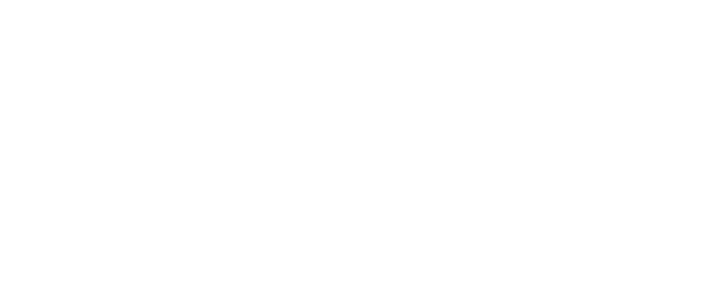
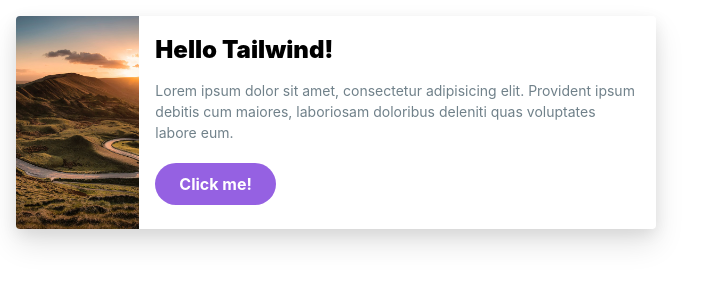
Before and after one commit to simonswiss/egghead-tailwind, a website: page index.html in a window 1280 px wide. Shown: the whole page, without its empty margins (0-715 px from the left). Drawn offline with Linux system fonts and the light colour scheme.

Commit message:
final state

```diff
--- a/index.html
+++ b/index.html
@@ -6,7 +6,18 @@
   <title>Build a component by composing utility classes</title>
   <link rel="stylesheet" href="./styles.css">
 </head>
-<body>
+<body class="m-4 font-sans leading-normal">
 
+  <div class="shadow-lg rounded overflow-hidden sm:flex max-w-md">
+    <div style="background-image:url('./img/image1.jpg')"
+      class="bg-cover bg-center h-48 w-auto sm:h-auto sm:w-64"
+    ></div>
+    <!-- <img src="./img/image1.jpg" alt=""> -->
+    <div class="p-4">
+      <h2 class="font-black mb-3">Hello Tailwind!</h2>
+      <p class="text-sm text-grey-dark mb-4">Lorem ipsum dolor sit amet, consectetur adipisicing elit. Provident ipsum debitis cum maiores, laboriosam doloribus deleniti quas voluptates labore eum.</p>
+      <button class="bg-purple hover:bg-purple-light text-white py-3 px-6 font-bold rounded-full mt-1 mb-2">Click me!</button>
+    </div>
+  </div>
 </body>
 </html>
--- a/package.json
+++ b/package.json
@@ -1,5 +1,6 @@
 {
   "devDependencies": {
+    "browser-sync": "^2.18.13",
     "gulp": "^3.9.1",
     "gulp-postcss": "^7.0.0",
     "tailwindcss": "^0.1.3"
```
Also changed, not shown: gulpfile.js (+9 -1 lines), img/image1.jpg (added), 1 other file.
